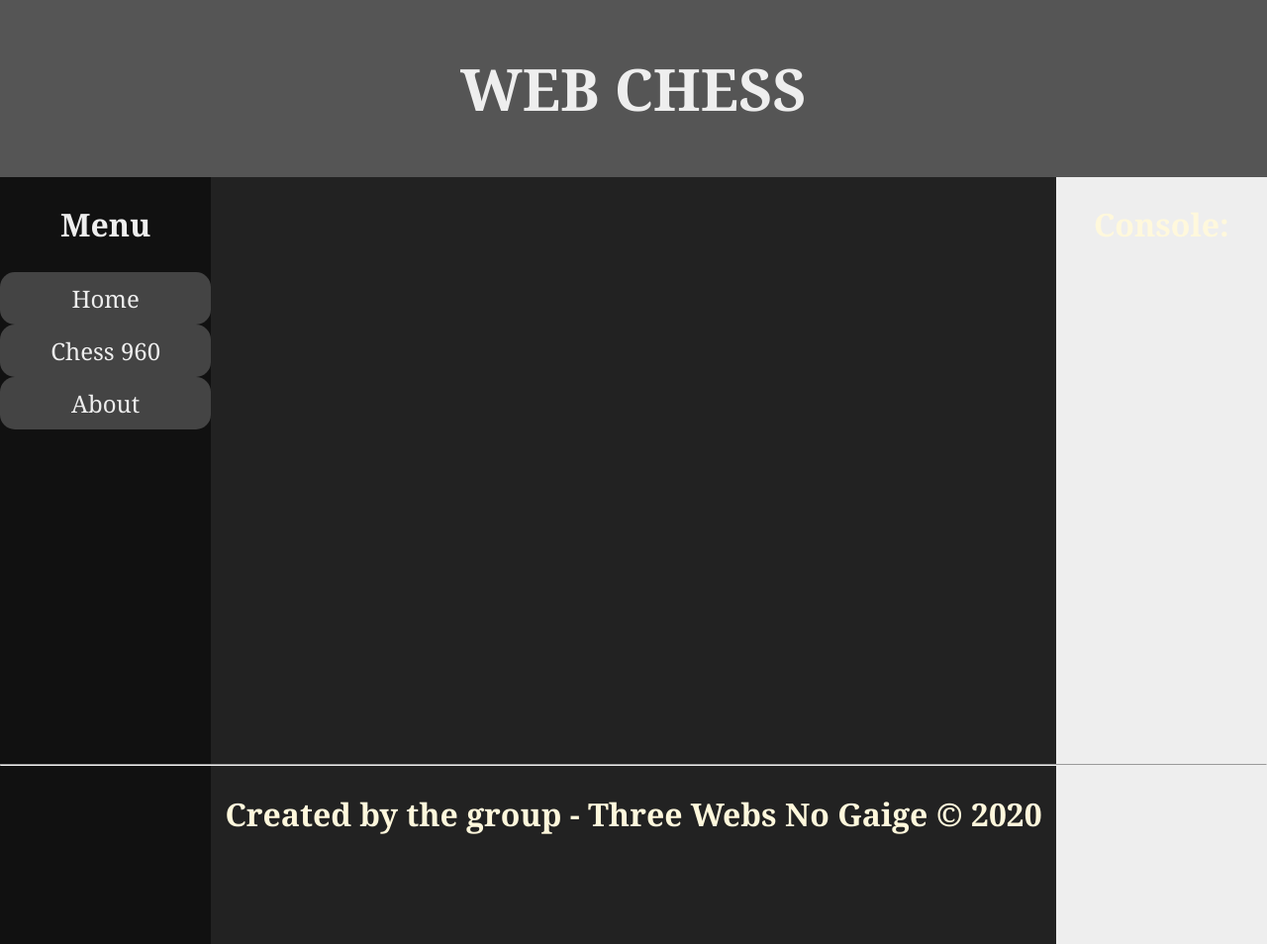
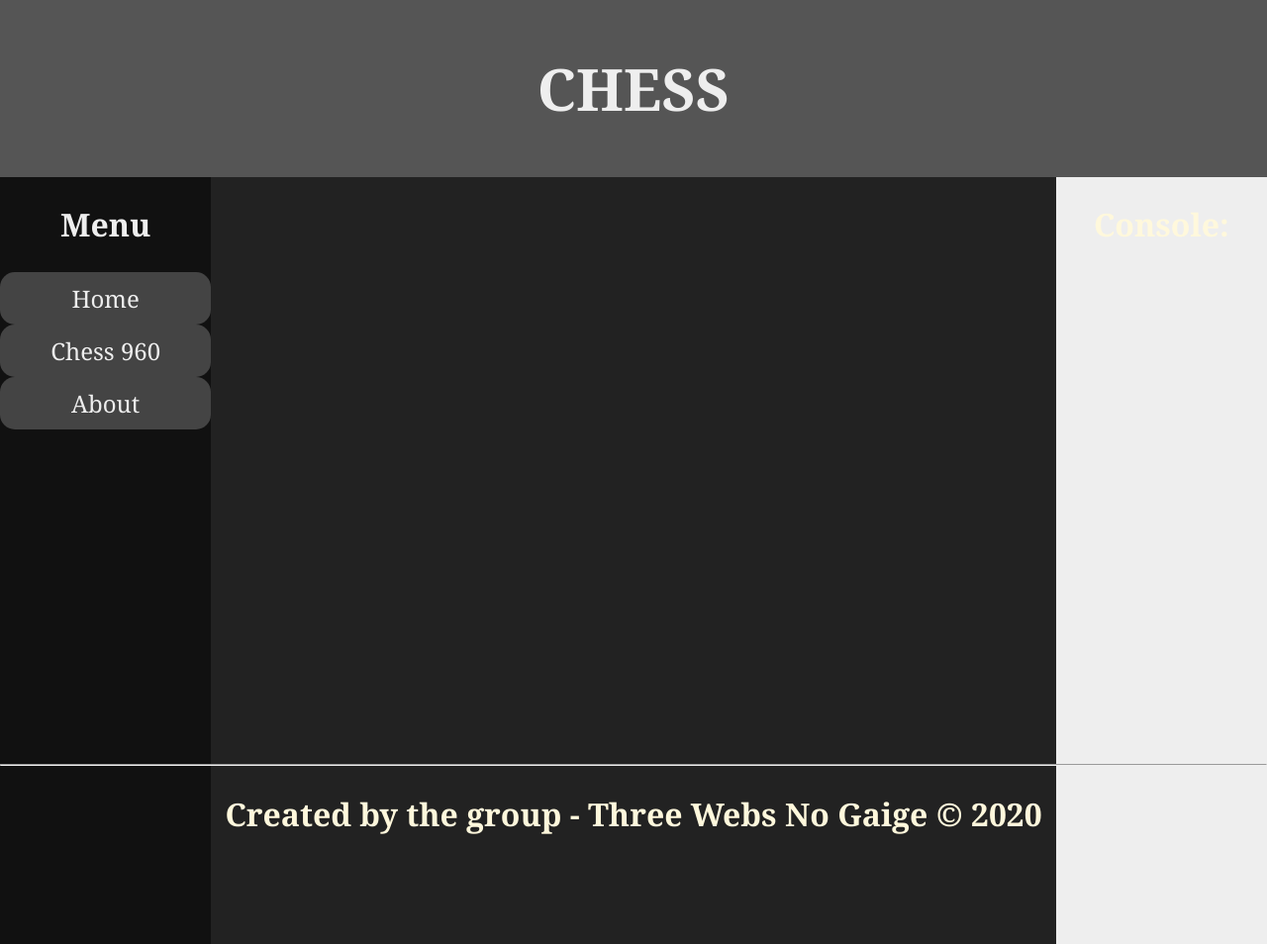
Before and after one commit to WistyDagel/WebChess, a plain HTML site: page src/chess.html in a window 1280 px wide. Shown: the whole page at 99% size. Drawn offline with Linux system fonts and the light colour scheme.

Commit message:
Fixed the title for chess and chess960 respectively

```diff
--- a/src/chess.html
+++ b/src/chess.html
@@ -8,7 +8,7 @@
 </head>
 <body>
     <div class="header">
-        <h1>Web Chess</h1>
+        <h1>Chess</h1>
     </div>
     <div class="container">
         <div class="menu">
```
Also changed, not shown: src/chess960.html (+1 -1 lines).
